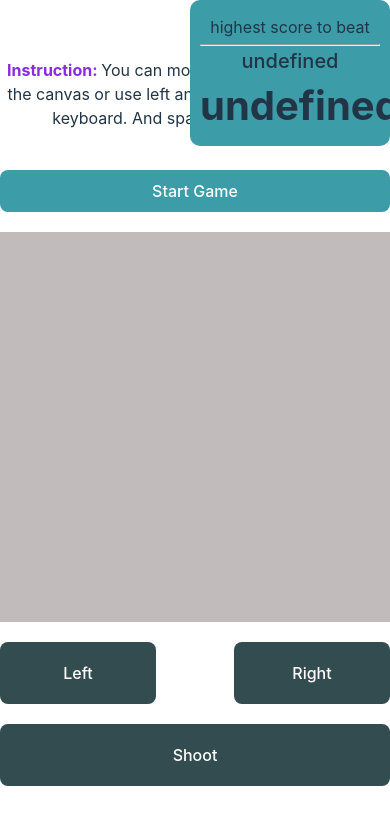
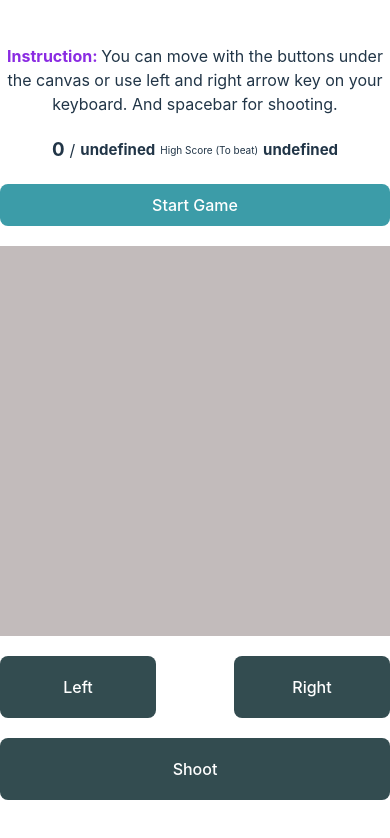
Before and after one commit to Urchmaney/shooter, a website built with Vite: page index.html in a window 390 px wide. Built offline with nearby package versions, Linux system fonts and the light colour scheme; some packages are replaced by stand-ins of ours; no server answers; the database is empty.

Commit message:
add style for inline high score

```diff
--- a/index.html
+++ b/index.html
@@ -19,7 +19,12 @@
       <p>
         <span id="InstructionHead">Instruction: </span>You can move with the buttons under the canvas or use left and right arrow key on your keyboard. And spacebar for shooting.
       </p>
-      <h3 id="score"></h3>
+      <div class="scoreContainer">
+        <h3 id="score">0</h3>
+         / <span id="highScoreInline" class="highScoreInlineData">0</span>
+         <span class="hInfo">High Score (To beat)</span>
+         <span id="highScoreInlineName" class="highScoreInlineData"></span>
+      </div>
       <button id="startBtn">Start Game</button>
       <button id="stopBtn">Stop Game</button>
       <canvas id="playground" height="600" width="600"></canvas>
--- a/src/main.ts
+++ b/src/main.ts
@@ -4,6 +4,10 @@ import db from "./firebase.ts";
 import { collection, doc, getDocs, onSnapshot, query, QuerySnapshot, setDoc } from 'firebase/firestore';
 
 const canvas: HTMLCanvasElement = document.querySelector<HTMLCanvasElement>("#playground")!;
+
+const highScoreInline: HTMLSpanElement = document.querySelector<HTMLSpanElement>("#highScoreInline")!;
+
+const highScoreInlineName: HTMLSpanElement = document.querySelector<HTMLSpanElement>("#highScoreInlineName")!;
 
 const highScoreName: HTMLHeadingElement = document.querySelector<HTMLHeadingElement>("#highScoreName")!;
 
@@ -172,6 +176,8 @@ getDocs(q).then(
       onSnapshot(doc(collection(db, COLLECTION_NAME), docId), (val) => {
         highScoreName.innerHTML = val.data()?.name;
         highScoreValue.innerHTML = val.data()?.value
+        highScoreInline.innerHTML = val.data()?.value
+        highScoreInlineName.innerHTML = val.data()?.name
         highestScore = val.data()?.value;
       })
   }
--- a/src/style.css
+++ b/src/style.css
@@ -101,6 +101,18 @@ h1 {
   justify-content: space-between;
 }
 
+.scoreContainer {
+  display: flex;
+  justify-content: center;
+  gap: 5px;
+  align-items: center;
+}
+
+.highScoreInlineData {
+  font-size: 30px;
+  font-weight: 700;
+}
+
 .actionBtn {
   color: #fff;
   padding: 20px;
@@ -170,3 +182,17 @@ button:focus-visible {
     background-color: #f9f9f9;
   }
 }
+
+@media screen and (max-width: 1000px) {
+  #highScore {
+    display: none;
+  }
+
+  .highScoreInlineData {
+    font-size: 15px;
+  }
+
+  .hInfo {
+    font-size: 10px;
+  }
+}
```
